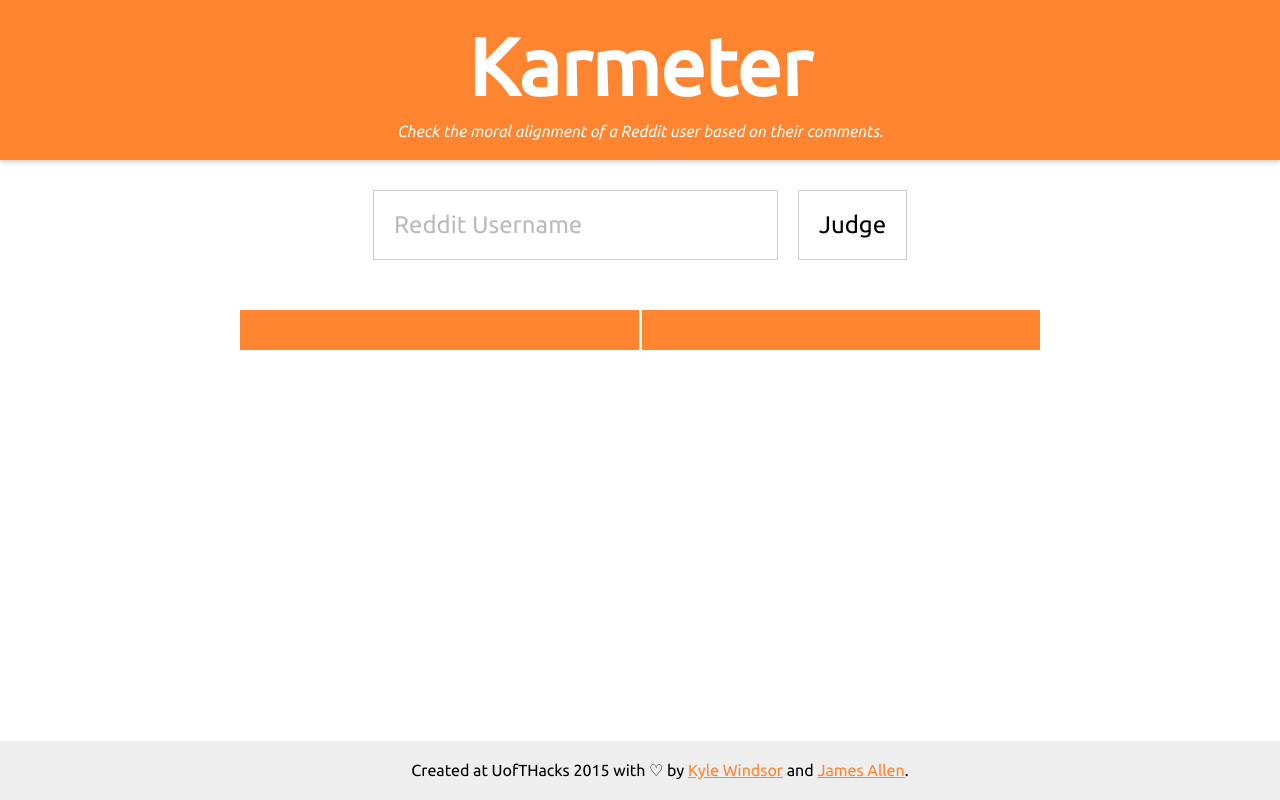
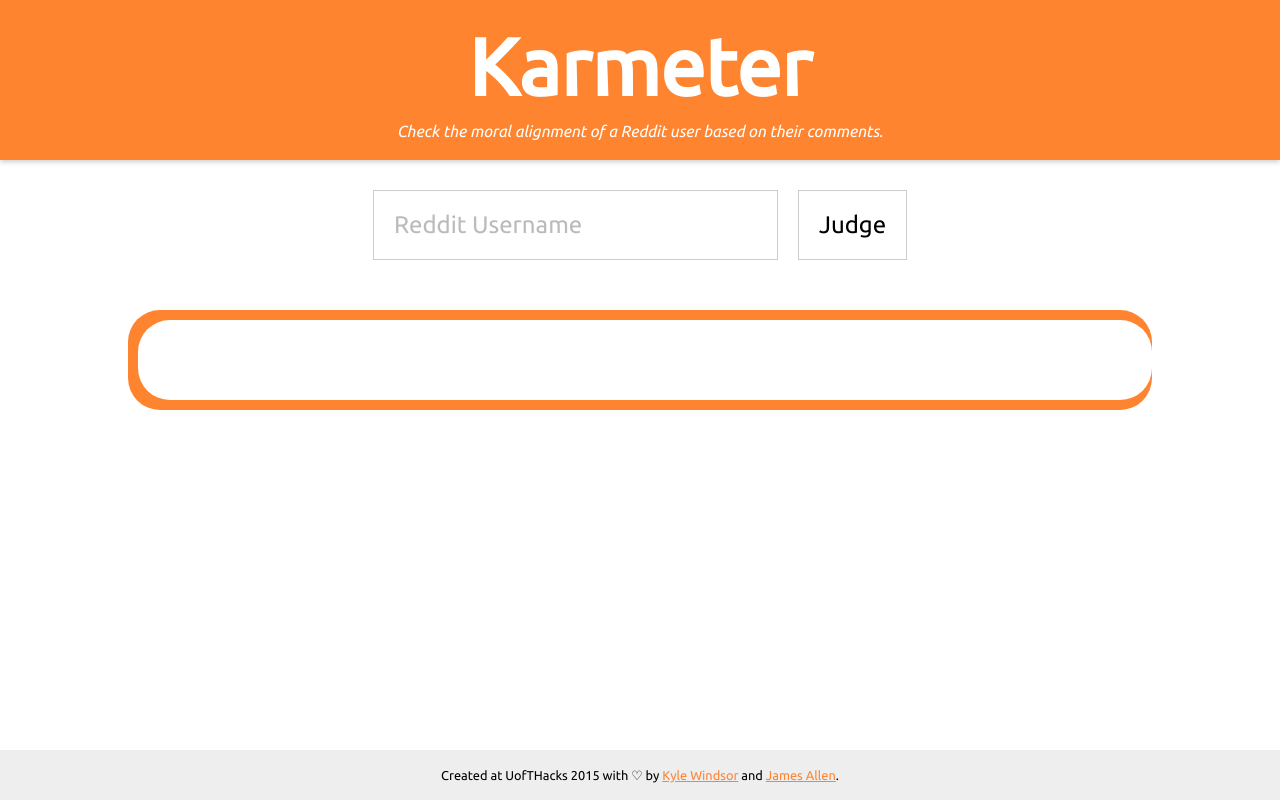
Before and after one commit to disseminate/karmeter, a PHP site: page / in a window 1280 px wide. Run offline with PHP 8.4, Linux system fonts and the light colour scheme; some libraries are stand-ins or nearby versions.

Commit message:
Made layout more flexible Changed from -5-5 to 0-10

```diff
--- a/css/style.css
+++ b/css/style.css
@@ -80,42 +80,41 @@ a {
 }
 
 #bar {
-	margin-top: 20px;
+	margin: 20px;
 
 	display: inline-block;
-	position: absolute;
 
 	right: 0;
     left: 0;
     margin-right: auto;
     margin-left: auto;
 
-	width: 800px;
-	height: 40px;
+	width: 80%;
+	height: 100px;
+
+	border-radius: 32px;
 
 	background-color: #FF842F;
 }
 
 #slider {
-	margin-top: 20px;
+	margin-top: 10px;
 
-	display: inline-block;
-	position: absolute;
+	display: block;
 
 	right: 0;
-    left: 0;
-    margin-right: auto;
-    margin-left: auto;
+	margin-left: 10px;
 
-	width: 3px;
-	height: 40px;
+	height: 80px;
+
+	border-radius: 32px;
 
 	background-color: #FFF;
 }
 
 #analysis {
-	margin-top: 120px;
-	font-size: 1.5em;
+	margin-top: 20px;
+	font-size: 2.0em;
 }
 
 #analysisSub {
@@ -124,13 +123,23 @@ a {
 	color: #555;
 }
 
+#footerPad {
+	display: inline-block;
+	left: 0px;
+	width: 100%;
+	height: 50px;
+	margin-top: 20px;
+}
+
 #footer {
 	display: block;
 	position: fixed;
 	left:0px;
 	bottom:0px;
 	width: 100%;
-	padding: 20px;
+	height: 50px;
+	line-height: 50px;
+	font-size: 0.8em;
 }
 
 #training {
--- a/index.php
+++ b/index.php
@@ -24,7 +24,7 @@
 			<input type="text" name="username" class="big clearableText" value="Reddit Username" /><input type="submit" value="Judge" class="big" />
 		</form>
 	</div>
-	<div id="bar"> </div>
+	<div id="bar">
 	<?php
 		if( isset( $_GET["username"] ) ) {
 			$connection = new mysqli( MYSQL_HOST, MYSQL_USER, MYSQL_PASS, MYSQL_DB ); // Connect to SQL
@@ -34,24 +34,24 @@
 				initMySQL( $connection );
 				$score = getUserScore( $connection, $_GET["username"] );
 
-				echo( '<div id="slider" style="transform: translateX(' );
-				echo( ( $score * 400 ) );
-				echo( 'px)"> </div>' );
+				$fakeScore = ( $score + 1 ) / 2;
+				echo( '<div id="slider" style="width:' . ( $fakeScore * 90 ) . '%"> </div></div>' );
 
 				echo( '<div id="analysis">' );
 				if( $score == -2 ) {
 					echo( "<b>" . $_GET["username"] . "</b> does not exist!</div>" );
 				} else {
-					echo( "<b><a href='http://reddit.com/u/" . $_GET["username"] . "' target='_blank'>" . $_GET["username"] . "</a></b> has a score of <b>" . round( $score * 5, 3 ) . "</b>.</div>" );
-					echo( "<div id='analysisSub'>A score of -5 is the worst and a score of 5 is the best.<br />This is based on the words used in the comment history of the user.</div>" );
+					echo( "<b><a href='http://reddit.com/u/" . $_GET["username"] . "' target='_blank'>" . $_GET["username"] . "</a></b> has a score of <b>" . round( ( $score + 1 ) * 5, 2 ) . "/10</b>.</div>" );
+					echo( "<div id='analysisSub'>This is based on the words used in the comment history of the user.</div>" );
 				}
 
 				$connection->close();
 			}
 		} else {
-			echo( '<div id="slider"> </div>' );
+			echo( '<div id="slider"> </div></div>' );
 		}
 	?>
+	<div id="footerPad"> </div>
 	<div id="footer" class="colorGray">
 		Created at UofTHacks 2015 with &#9825; by <a href="http://luaforfood.com" target="_blank">Kyle Windsor</a> and <a href="https://github.com/james2allen" target="_blank">James Allen</a>.
 	</div>
```
